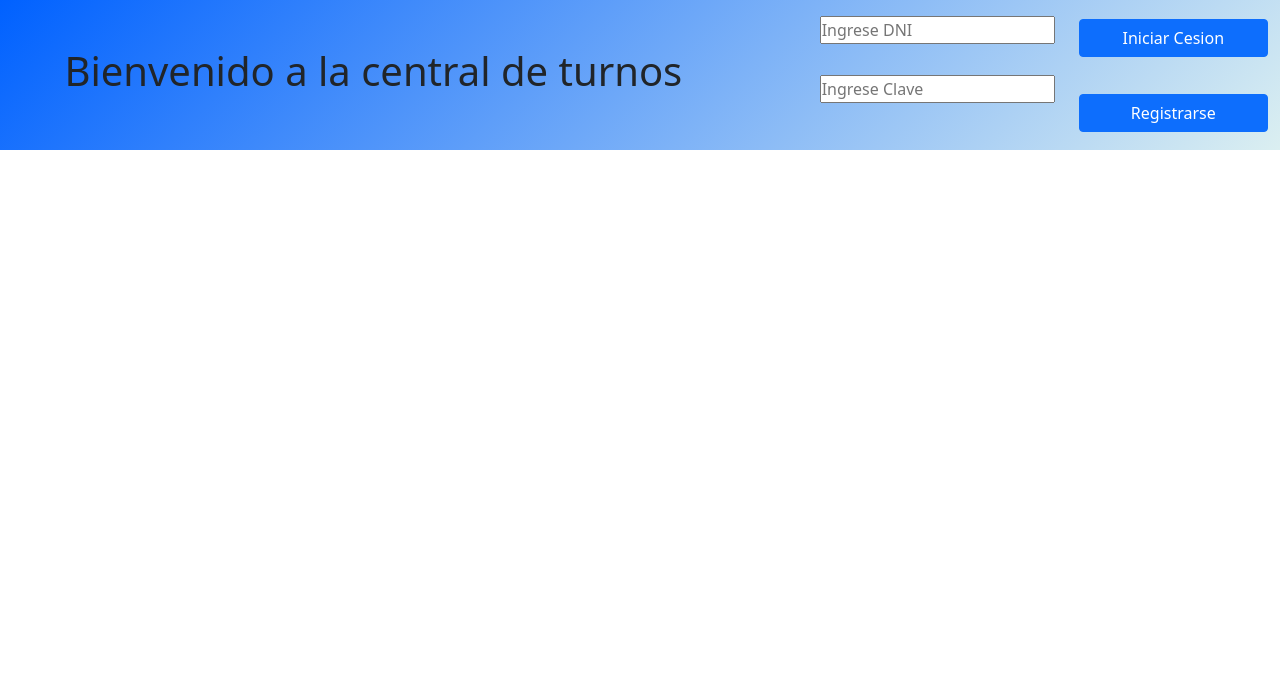
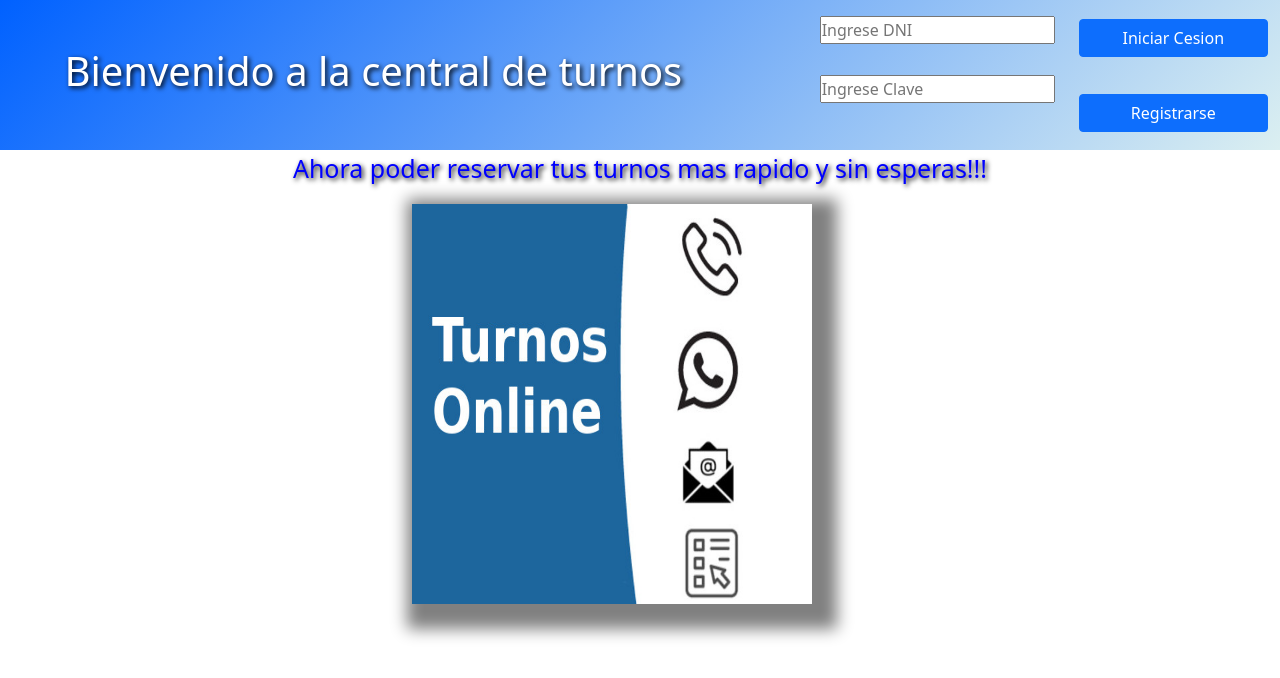
Before and after one commit to Nicolas-Laurito/ProyectoFinal-JS, a plain HTML site: page index.html in a window 1280 px wide. Drawn offline with nearby package versions, Linux system fonts and the light colour scheme; some packages are replaced by stand-ins of ours; a script that the page names is missing.

Commit message:
Proyecto Final JS - Nicolas Laurito

```diff
--- a/index.html
+++ b/index.html
@@ -35,13 +35,9 @@
         </div>
     </header>
 
-    <div id="datosUsuario" class="col-sm-3 col-lg-3 datoUsuario"></div>
 
-    <div id="divContenido">
-
-    <div id="cardsMedicos"></div>
-
-    </div>
+    <div id="infoCentral" class="container-fluid"></div>
+    <div id="divContenido"></div>
 
 
 
--- /dev/null
+++ b/info.json
@@ -0,0 +1,6 @@
+[
+    {
+        "info":"Ahora poder reservar tus turnos mas rapido y sin esperas!!!",
+        "img": "turnos.jpg"
+    }
+]
--- a/script.js
+++ b/script.js
@@ -52,7 +52,19 @@ class Usuario {
     }
 }
 
+//aplico fetch para consultar datos externos
+const infoCentral = document.getElementById(`infoCentral`)
+fetch(`info.json`)
+.then(promise =>promise.json())
+.then(data => {
 
+
+  infoCentral.innerHTML=`
+  <p class="estiloFetch">${data[0].info}</p>
+      <img src="./img/${data[0].img}" class="imgFetch">
+
+  `
+})
 
 
 const medicosDisponiblesStorage = JSON.parse(localStorage.getItem(`medicosDisponibles`)) ?? localStorage.setItem(`medicosDisponibles`, JSON.stringify(medicosDisponibles)) //CARGO LOS OBJETOS MEDICOS AL LOCALSTORAGE SI ES QUE NO EXISTEN
@@ -62,6 +74,9 @@ const divContenido = document.getElementById(`divContenido`) //CONSULTO EL DIV D
 
 //BOTON REGISTRARSE
 btnRegistro.addEventListener(`click`, () => { //EVENTO SOBRE EL BOTON REGISTRARSE, AGREGA UN FORMULARIO DE REGISTRO
+
+  infoCentral.style.display="none"
+
 
   //AGREGO DINAMICAMENTE EL FORMULARIO DE REGISTRO
   divContenido.innerHTML = `
@@ -139,7 +154,7 @@ btnRegistro.addEventListener(`click`, () => { //EVENTO SOBRE EL BOTON REGISTRARS
         divContenido.innerHTML = `
 
        `
-
+       infoCentral.style.display="block"
     })
 })
 
--- a/style.css
+++ b/style.css
@@ -10,6 +10,8 @@
 }
 
 .titulo {
+  color: white;
+  text-shadow: 2px 2px 5px black;
   height: 150px;
   display: flex;
   flex-direction: column;
@@ -40,13 +42,6 @@
 .estiloForm {
   margin-top: 50px;
   margin-left: 20px;
-  }
-
-  #divContenido p {
-    font-size: 40px;
-    color: red;
-    font-weight: 50px;
-    text-align: center;
 }
 
 
@@ -94,3 +89,18 @@
   font-size: 20px;
   font-weight: 200px;
 }
+
+.estiloFetch{
+  text-align: center;
+  color: blue;
+  font-weight: 400;
+  font-size: 25px;
+  text-shadow: 2px 2px 5px black;
+}
+
+.imgFetch{
+  width: 400px;
+  height: 400px;
+  margin-left: 400px;
+  box-shadow: 10px 10px 15px 15px  grey;
+}
```
Also changed, not shown: programa.html (+1 -1 lines), img/turnos.jpg (added). Lines whose indentation alone changed are shown as unchanged.
